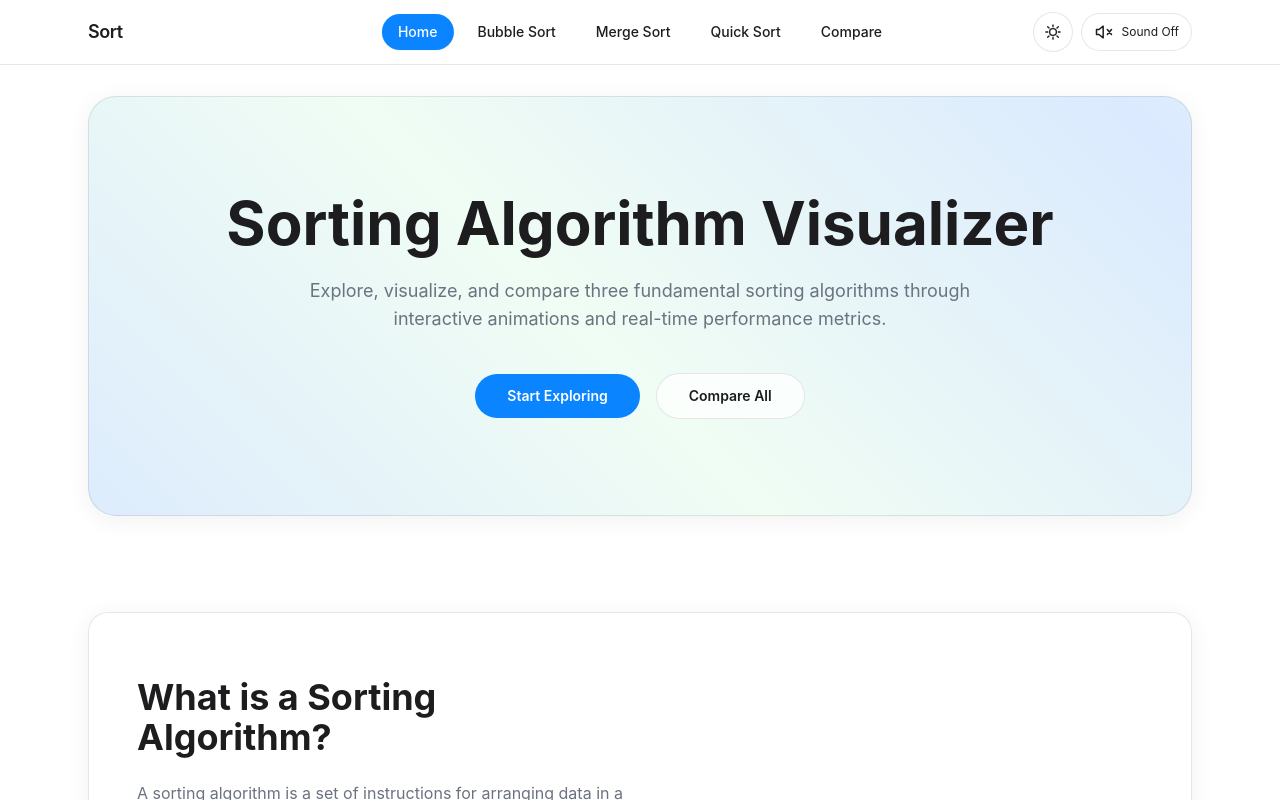
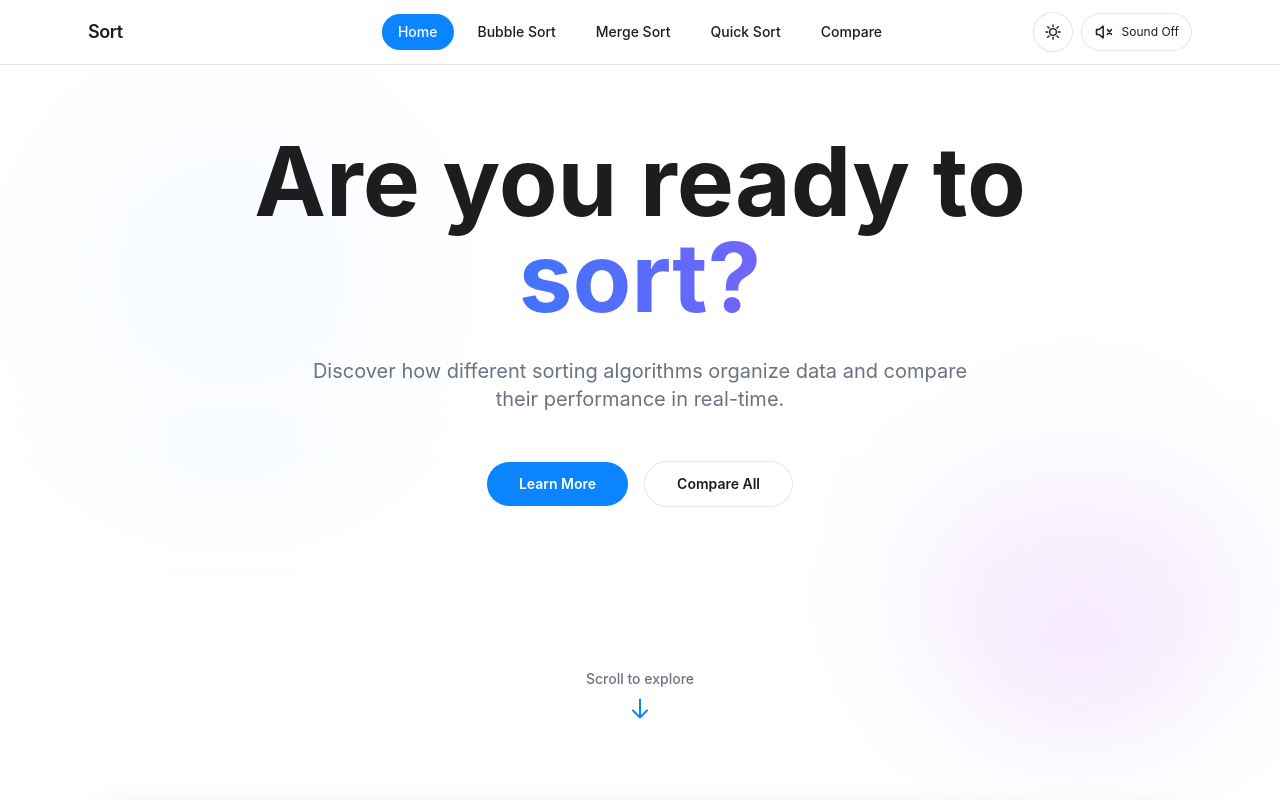
Before and after one commit to JerichoDelosReyes/Sorting-Algorithms, a Next.js app: page / in a window 1280 px wide. Shown: the top 800 px of the page. Built offline with nearby package versions, Linux system fonts and the light colour scheme.

Commit message:
refactor: enhance hero section styling and animations; add scroll indicator functionality

```diff
--- a/app/page.tsx
+++ b/app/page.tsx
@@ -23,18 +23,55 @@ const itemVariants = {
 };
 
 const heroVariants = {
-  hidden: { opacity: 0, y: 30 },
+  hidden: { opacity: 0 },
+  show: {
+    opacity: 1,
+    transition: {
+      duration: 0.8,
+      ease: "easeOut"
+    }
+  }
+};
+
+const textVariants = {
+  hidden: { opacity: 0, y: 20 },
   show: {
     opacity: 1,
     y: 0,
     transition: {
       duration: 0.6,
-      ease: "easeOut"
+      ease: "easeOut",
+      delay: 0.2
+    }
+  }
+};
+
+const scrollIndicatorVariants = {
+  hidden: { opacity: 0, y: -10 },
+  show: {
+    opacity: 1,
+    y: 0,
+    transition: {
+      duration: 0.6,
+      delay: 0.8
+    }
+  },
+  bounce: {
+    y: [0, 8, 0],
+    transition: {
+      duration: 2,
+      repeat: Infinity,
+      ease: "easeInOut"
     }
   }
 };
 
 export default function HomePage() {
+  const scrollToDefinition = () => {
+    const element = document.getElementById("definition");
+    element?.scrollIntoView({ behavior: "smooth" });
+  };
+
   const scrollToAlgorithms = () => {
     const element = document.getElementById("algorithms");
     element?.scrollIntoView({ behavior: "smooth" });
@@ -42,26 +79,45 @@ export default function HomePage() {
 
   return (
     <div className="flex w-full flex-col">
-      <div className="mx-auto w-full max-w-6xl px-6 pb-20">
-        {/* Hero Section */}
-        <section className="hero-animated rounded-[28px] border border-[var(--color-border)] px-6 py-20 text-center shadow-card md:py-24">
+      {/* Full Screen Hero Section */}
+      <section className="relative -mt-24 flex min-h-screen w-full flex-col items-center justify-center overflow-hidden bg-gradient-to-b from-[var(--color-surface)] via-[var(--color-surface)] to-transparent pb-40">
+        <div className="absolute inset-0 -z-10 opacity-20">
+          <div className="absolute top-20 left-10 h-96 w-96 rounded-full bg-[#0A84FF] blur-3xl"></div>
+          <div className="absolute bottom-20 right-10 h-80 w-80 rounded-full bg-purple-500 blur-3xl"></div>
+        </div>
+
         <motion.div
           initial="hidden"
           animate="show"
           variants={heroVariants}
+          className="flex flex-col items-center justify-center text-center px-6 pt-32 md:pt-0"
         >
-            <h1 className="text-5xl font-bold leading-tight md:text-6xl">
-              Sorting Algorithm Visualizer
-            </h1>
-            <p className="mx-auto mt-6 max-w-2xl text-base text-[var(--color-text-secondary)] md:text-lg">
-              Explore, visualize, and compare three fundamental sorting algorithms through interactive animations and real-time performance metrics.
-            </p>
-            <div className="mt-10 flex flex-wrap items-center justify-center gap-4">
+          <motion.h1
+            variants={textVariants}
+            className="text-6xl font-bold leading-tight md:text-7xl lg:text-8xl"
+          >
+            Are you ready to
+            <span className="block bg-gradient-to-r from-[#0A84FF] to-purple-500 bg-clip-text text-transparent">
+              sort?
+            </span>
+          </motion.h1>
+
+          <motion.p
+            variants={textVariants}
+            className="mx-auto mt-8 max-w-2xl text-lg text-[var(--color-text-secondary)] md:text-xl"
+          >
+            Discover how different sorting algorithms organize data and compare their performance in real-time.
+          </motion.p>
+
+          <motion.div
+            variants={textVariants}
+            className="mt-12 flex flex-wrap items-center justify-center gap-4"
+          >
             <button
-                onClick={scrollToAlgorithms}
-                className="rounded-full bg-[var(--color-accent)] px-8 py-3 text-sm font-semibold text-white transition-shadow hover:shadow-lg"
+              onClick={scrollToDefinition}
+              className="rounded-full bg-[#0A84FF] px-8 py-3 text-sm font-semibold text-white transition-shadow hover:shadow-lg"
             >
-                Start Exploring
+              Learn More
             </button>
             <Link
               href="/compare"
@@ -69,12 +125,39 @@ export default function HomePage() {
             >
               Compare All
             </Link>
+          </motion.div>
+        </motion.div>
+
+        {/* Scroll Indicator */}
+        <motion.div
+          initial="hidden"
+          animate={["show", "bounce"]}
+          variants={scrollIndicatorVariants}
+          className="absolute bottom-20 left-0 right-0 flex cursor-pointer justify-center"
+          onClick={scrollToDefinition}
+        >
+          <div className="flex flex-col items-center gap-2">
+            <span className="text-sm font-medium text-[var(--color-text-secondary)]">Scroll to explore</span>
+            <svg
+              className="h-6 w-6 text-[#0A84FF]"
+              fill="none"
+              stroke="currentColor"
+              viewBox="0 0 24 24"
+            >
+              <path
+                strokeLinecap="round"
+                strokeLinejoin="round"
+                strokeWidth={2}
+                d="M19 14l-7 7m0 0l-7-7m7 7V3"
+              />
+            </svg>
           </div>
         </motion.div>
       </section>
 
+      <div className="mx-auto w-full max-w-6xl px-6 pb-20 pt-0">
         {/* What is a Sorting Algorithm Section */}
-        <section className="mt-16 md:mt-24">
+        <section id="definition" className="scroll-mt-20">
           <div className="rounded-[20px] border border-[var(--color-border)] bg-[var(--color-surface)] px-8 py-12 shadow-card md:px-12 md:py-16">
             <div className="grid gap-8 md:grid-cols-2 md:items-center">
               <div>
```
Lines whose indentation alone changed are shown as unchanged.
